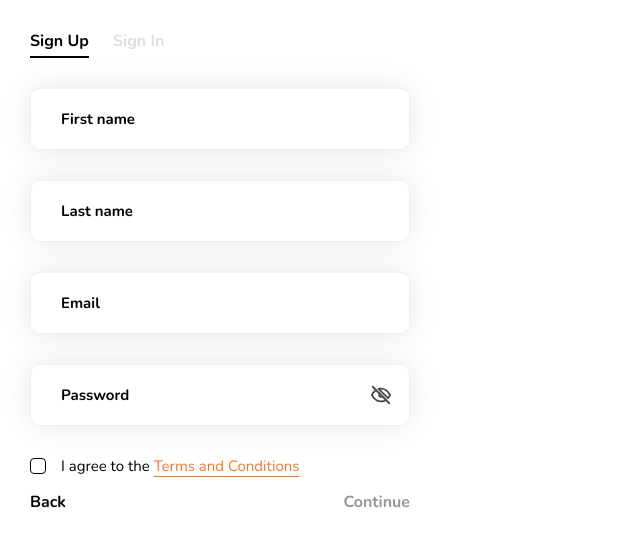
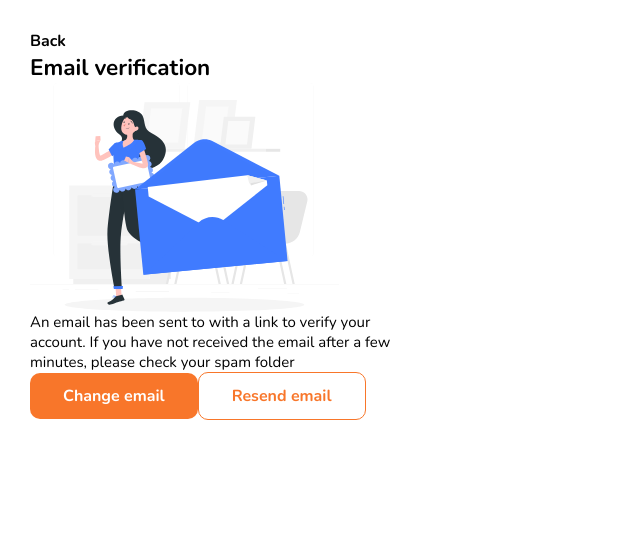
Before and after one commit to dmitrytavern/training-react-ui, a React (Create React App) app: page / in a window 1280 px wide. Shown: the top 546 px of the page, without its empty margins (0-640 px from the left). Built offline with nearby package versions, Linux system fonts and the light colour scheme.

Commit message:
0.1.20v - Added timer in authEmail component

```diff
--- a/src/components/AppButton/AppButton.jsx
+++ b/src/components/AppButton/AppButton.jsx
@@ -3,9 +3,10 @@ import classes from "./classes"
 import PropTypes from "prop-types"
 
 import AppButtonBase, { propTypes as buttonBasePropTypes } from "../AppButtonBase"
+import AppSpinner from "../AppSpinner"
 
 const AppButton = (props) => {
-	const { className, variant, ...other} = props
+	const { className, variant, spinner, ...other} = props
 	let componentProps = {}
 
 
@@ -13,6 +14,7 @@ const AppButton = (props) => {
 	const rootClassName = clsx({
 		[classes.root]: true,
 		[classes.rootVariant + variant]: true,
+		[classes.rootActiveSpinner]: spinner,
 		[className]: !!className,
 	})
 
@@ -25,6 +27,8 @@ const AppButton = (props) => {
 		>
 			<div className={classes.inner}>
 				{props.children}
+
+				<AppSpinner className={classes.spinner} show={spinner}/>
 			</div>
 		</AppButtonBase>
 	)
@@ -36,12 +40,14 @@ AppButton.propTypes = {
 		'filled',
 		'outline',
 	]),
+	spinner: PropTypes.bool,
 
 	...buttonBasePropTypes
 }
 
 AppButton.defaultProps = {
-	variant: 'link'
+	variant: 'link',
+	spinner: false
 }
 
 export default AppButton
--- a/src/components/AppButton/classes.js
+++ b/src/components/AppButton/classes.js
@@ -1,8 +1,11 @@
 const buttonClasses = {
 	root: 'app-button',
 	rootVariant: 'app-button_variant_',
+	rootActiveSpinner: 'is-active-spinner',
 
-	inner: 'app-button__inner'
+	inner: 'app-button__inner',
+
+	spinner: 'app-button__spinner'
 }
 
 export default buttonClasses
--- a/src/components/AppButton/style.sass
+++ b/src/components/AppButton/style.sass
@@ -1,18 +1,20 @@
 .app-button
-  font-family: inherit
-  font-weight: 700
-  font-size: 16px
   padding: 12px 33px
-  outline: none
-  cursor: pointer
-  color: #000
 
   // State
   &.is-hovered
     color: #000
 
   &.is-disabled
-    color: #969696
+    opacity: .6
+
+  &.is-active-spinner
+    .app-button
+      &__inner
+        padding-right: 30px
+
+      &__spinner
+
 
 
   // Variants
@@ -29,6 +31,9 @@
     border: none
     border-radius: 10px
 
+    .app-button__spinner
+      color: #fff
+
     &.is-hovered
       background: #dc5708
       color: #fff
@@ -40,6 +45,22 @@
     color: #F8762A
     border-radius: 10px
 
+    .app-button__spinner
+      color: #F8762A
+
     &.is-hovered
       background: #F8762A
       color: #ffffff
+
+
+  // Elements
+
+  &__inner
+    transition: padding-right .25s ease
+    position: relative
+
+  &__spinner
+    position: absolute
+    top: 50%
+    right: 0
+    transform: translateY(-50%)
--- /dev/null
+++ b/src/components/AppSpinner/AppSpinner.jsx
@@ -0,0 +1,41 @@
+import { useRef } from 'react'
+import PropTypes from 'prop-types'
+import { CSSTransition } from "react-transition-group";
+import clsx from "clsx";
+import classes from "./classes";
+
+const AppSpinner = (props) => {
+	const ref = useRef(null);
+	const { className, show } = props
+
+
+	// Class naming
+
+	const rootClassName = clsx([
+		classes.root,
+		[className]
+	])
+
+	return (
+		<CSSTransition
+			in={show}
+			nodeRef={ref}
+			classNames={classes.transitionName}
+			timeout={300}
+			unmountOnExit
+		>
+			<div className={rootClassName} ref={ref}>
+				<div className={classes.spinner}>
+					Loading...
+				</div>
+			</div>
+		</CSSTransition>
+	)
+}
+
+AppSpinner.propTypes = {
+	show: PropTypes.bool.isRequired,
+	className: PropTypes.string
+}
+
+export default AppSpinner
--- /dev/null
+++ b/src/components/AppSpinner/classes.js
@@ -0,0 +1,9 @@
+const loaderClasses = {
+	root: 'app-spinner',
+
+	spinner: 'app-spinner__el',
+
+	transitionName: 'app-spinner'
+}
+
+export default loaderClasses
--- /dev/null
+++ b/src/components/AppSpinner/index.js
@@ -0,0 +1 @@
+export { default } from './AppSpinner'
--- /dev/null
+++ b/src/components/AppSpinner/style.sass
@@ -0,0 +1,59 @@
+.app-spinner-enter
+  opacity: 0
+
+.app-spinner-enter-active
+  opacity: 1
+  transition: opacity .3s ease
+
+.app-spinner-exit
+  opacity: 1
+
+.app-spinner-exit-active
+  opacity: 0
+  transition: opacity .3s ease
+
+
+.app-spinner
+  font-size: 3px
+  width: 7em
+  height: 7em
+  color: #000
+
+  display: flex
+  align-items: center
+  justify-content: center
+
+  &__el
+    width: 1em
+    height: 1em
+    border-radius: 50%
+    position: relative
+    text-indent: -9999em
+    animation: app-loader 1.3s infinite linear
+    transform: translateZ(0)
+
+@keyframes app-loader
+  0%,
+  100%
+    box-shadow: 0 -3em 0 0.2em, 2em -2em 0 0em, 3em 0 0 -1em, 2em 2em 0 -1em, 0 3em 0 -1em, -2em 2em 0 -1em, -3em 0 0 -1em, -2em -2em 0 0
+
+  12.5%
+    box-shadow: 0 -3em 0 0, 2em -2em 0 0.2em, 3em 0 0 0, 2em 2em 0 -1em, 0 3em 0 -1em, -2em 2em 0 -1em, -3em 0 0 -1em, -2em -2em 0 -1em
+
+  25%
+    box-shadow: 0 -3em 0 -0.5em, 2em -2em 0 0, 3em 0 0 0.2em, 2em 2em 0 0, 0 3em 0 -1em, -2em 2em 0 -1em, -3em 0 0 -1em, -2em -2em 0 -1em
+
+  37.5%
+    box-shadow: 0 -3em 0 -1em, 2em -2em 0 -1em, 3em 0em 0 0, 2em 2em 0 0.2em, 0 3em 0 0em, -2em 2em 0 -1em, -3em 0em 0 -1em, -2em -2em 0 -1em
+
+  50%
+    box-shadow: 0 -3em 0 -1em, 2em -2em 0 -1em, 3em 0 0 -1em, 2em 2em 0 0em, 0 3em 0 0.2em, -2em 2em 0 0, -3em 0em 0 -1em, -2em -2em 0 -1em
+
+  62.5%
+    box-shadow: 0 -3em 0 -1em, 2em -2em 0 -1em, 3em 0 0 -1em, 2em 2em 0 -1em, 0 3em 0 0, -2em 2em 0 0.2em, -3em 0 0 0, -2em -2em 0 -1em
+
+  75%
+    box-shadow: 0em -3em 0 -1em, 2em -2em 0 -1em, 3em 0em 0 -1em, 2em 2em 0 -1em, 0 3em 0 -1em, -2em 2em 0 0, -3em 0em 0 0.2em, -2em -2em 0 0
+
+  87.5%
+    box-shadow: 0em -3em 0 0, 2em -2em 0 -1em, 3em 0 0 -1em, 2em 2em 0 -1em, 0 3em 0 -1em, -2em 2em 0 0, -3em 0em 0 0, -2em -2em 0 0.2em
--- a/src/components/style.sass
+++ b/src/components/style.sass
@@ -5,6 +5,7 @@
 @import "./AppCheckbox/style"
 @import "./AppInput/style"
 @import "./AppInputPasswordIcon/style"
+@import "./AppSpinner/style"
 @import "./AppLoader/style"
 @import "./AppTabs/style"
 @import "./AppTabControl/style"
--- a/src/pages/AppAuth/AppAuth.jsx
+++ b/src/pages/AppAuth/AppAuth.jsx
@@ -12,10 +12,11 @@ import AppAuthEmail from "./AppAuthEmail"
 
 const AppAuth = () => {
 	const [data, setData] = useState({})
-	const [step, setStep] = useState(0)
+	const [step, setStep] = useState(1)
 	const [error, setError] = useState(false)
 	const [errorText, setErrorText] = useState('')
 	const [loading, setLoading] = useState(false)
+	const [emailSending, setEmailSending] = useState(false)
 
 	const onLogin = () => {
 		setLoading(true)
@@ -38,7 +39,12 @@ const AppAuth = () => {
 	}
 
 	const onEmailVerification = () => {
+		setEmailSending(true)
 		console.log('Send message with verification code')
+
+		setTimeout(() => {
+			setEmailSending(false)
+		}, 400)
 	}
 
 	const backToRegister = () => {
@@ -51,7 +57,8 @@ const AppAuth = () => {
 		onRegister,
 		backToRegister,
 		onEmailVerification,
-		data
+		data,
+		emailSending
 	}
 
 	const transition = {
@@ -71,7 +78,7 @@ const AppAuth = () => {
 
 
 			{/* Form */}
-			<div style={{ maxWidth: "440px", padding: '30px', position: 'relative'}}>
+			<div style={{ maxWidth: "450px", padding: '30px', position: 'relative'}}>
 				<AppLoader show={loading} />
 
 
--- a/src/pages/AppAuth/AppAuthEmail.jsx
+++ b/src/pages/AppAuth/AppAuthEmail.jsx
@@ -1,4 +1,4 @@
-import { useEffect } from "react"
+import { useEffect, useState } from "react"
 import useAuthContext from "./auth.context"
 
 import { ReactComponent as AppGraphicEmailVerification } from '../../assets/img/graphics/email-verification.svg'
@@ -7,11 +7,42 @@ import AppButton from "../../components/AppButton"
 import AppButtonArrow from "../../components/AppButtonArrow"
 
 const AppAuthEmail = () => {
-	const { data, backToRegister, onEmailVerification } = useAuthContext()
+	const { data, backToRegister, onEmailVerification, emailSending } = useAuthContext()
+	const [disabledResendEmail, setDisabledResendEmail] = useState(false)
+	const [lastSeconds, setLastSeconds] = useState(0)
+	const [emailInterval, setEmailInterval] = useState()
+
+	const resendEmail = () => {
+		setDisabledResendEmail(true)
+		onEmailVerification()
+	}
 
 	useEffect(() => {
 		onEmailVerification()
+		// eslint-disable-next-line
 	}, [])
+
+	useEffect(() => {
+		let timeout = null
+		if (!emailSending && disabledResendEmail) {
+			setLastSeconds(60)
+
+			timeout = setInterval(() => {
+				setLastSeconds((oldVal) => oldVal - 1)
+			}, 1000)
+
+			setEmailInterval(timeout)
+		}
+
+		return () => clearInterval(timeout)
+	}, [emailSending, disabledResendEmail])
+
+	useEffect(() => {
+		if (lastSeconds <= 0) {
+			clearInterval(emailInterval)
+			setDisabledResendEmail(false)
+		}
+	}, [lastSeconds, emailInterval])
 
 	return (
 		<div>
@@ -35,8 +66,8 @@ const AppAuthEmail = () => {
 					Change email
 				</AppButton>
 
-				<AppButton variant="outline" onClick={() => onEmailVerification()}>
-					Resend email
+				<AppButton variant="outline" onClick={() => resendEmail()} spinner={emailSending && disabledResendEmail} disabled={disabledResendEmail}>
+					Resend email {lastSeconds ? lastSeconds : ''}
 				</AppButton>
 			</div>
 
--- a/src/pages/AppAuth/auth.context.js
+++ b/src/pages/AppAuth/auth.context.js
@@ -6,7 +6,9 @@ export const AuthContext = createContext({
 	onRegister: noop,
 	onEmailVerification: noop,
 	backToRegister: noop,
-	data: {}
+	data: {},
+
+	emailSending: false
 })
 
 export default function useAuthContext() {
```
